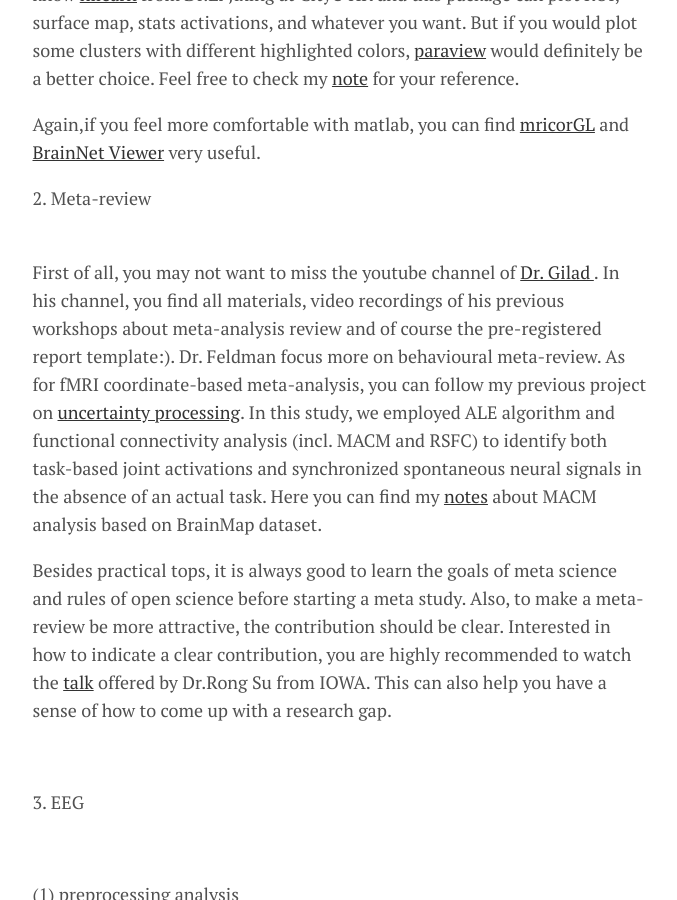
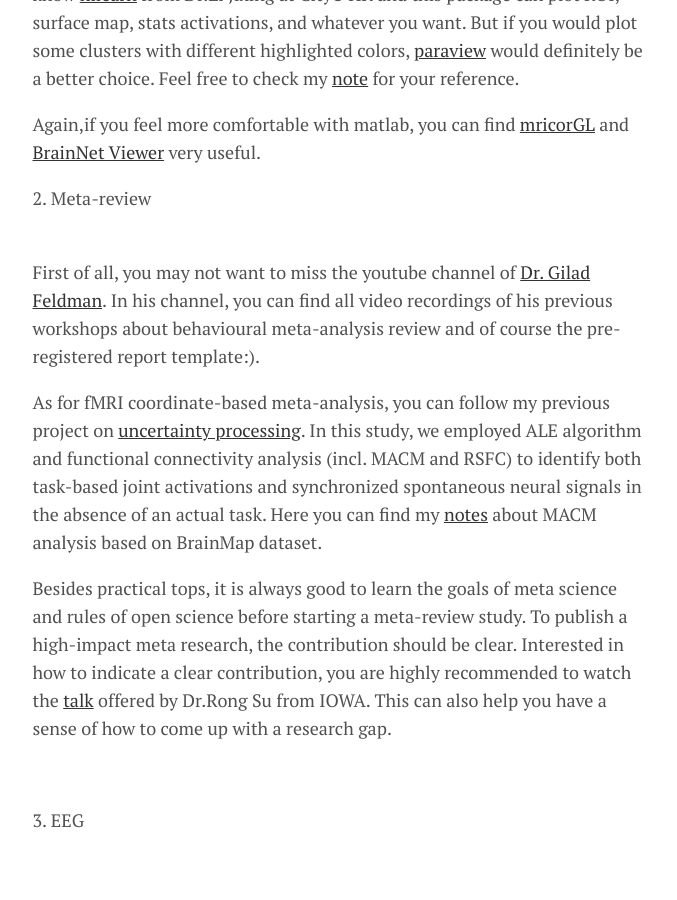
Before and after one commit to wu-shuyi/wu-shuyi.github.io, a Jekyll site: the page built from menu/learning resources.md, in a window 1280 px wide and 900 px high, scrolled down 3226 px. Shown: the whole window, without its empty margins (300-977 px from the left). Built offline with Jekyll 4.4.1, drawn with Linux system fonts in a browser that asks for light colours; some of the changed text lies outside the part shown.

Commit message:
Update learning resources.md

```diff
--- a/menu/learning resources.md
+++ b/menu/learning resources.md
@@ -9,7 +9,7 @@ image: lionrock.JPG
 Here I would share some of my learning notes and open materials. <br>
 
 ---
-<font size="4.5"> open materials </font> <br>
+<font size="4.5"> Open materials </font> <br>
 <font size="4.5"> 1. Neuroscience </font> <br>
 <font size="4"> (1) Harvard - Fundamentals of Neuroscience P3: The Brain (Prof. David Cox) </font>
 [video](https://www.bilibili.com/video/av41830186/?p=1) <br>
@@ -60,7 +60,7 @@ Here I would share some of my learning notes and open materials. <br>
 <br>
 <font size="4.5"> Notes </font> <br>
 <font size="4.5">  1. fMRI </font> <br>
-<font size="4"> (1)View and open DICOM data </font>  <br>
+<font size="4"> (1) View and open DICOM data </font>  <br>
 Both [BeeDicomViewer](https://beedicom.com/) and [Mango](http://mangoviewer.com/usingmango.html) work good for viewing MRI raw data.
 For further analysis, you could use [mricroGL](https://www.nitrc.org/projects/mricrogl/) or [dcm2nii](https://www.nitrc.org/projects/dcm2nii/) to get data in the nii format.
 
@@ -80,12 +80,12 @@ Again,if you feel more comfortable with matlab, you can find [mricorGL](https://
 
 
 <font size="4.5">  2. Meta-review </font> <br>
-First of all, you may not want to miss the youtube channel of [Dr. Gilad ](https://www.youtube.com/@GiladFeldmanScience/channels). In his channel, you find all materials, video recordings of his previous workshops about meta-analysis review and of course the pre-registered report template:).
-Dr. Feldman focus more on behavioural meta-review. As for fMRI coordinate-based meta-analysis, you can follow my previous project on [uncertainty processing](https://www.sciencedirect.com/science/article/pii/S1053811921003864). In this study, we employed ALE algorithm and functional connectivity analysis (incl. MACM and RSFC) to identify both task-based joint activations and synchronized spontaneous neural signals in the absence of an actual task. Here you can find my [notes](https://www.evernote.com/shard/s721/sh/a709bb6c-d8aa-d3a8-7f11-ba7194ff1cca/rcclWe5Cvk7UT_XObTR9rSagqOFU93kXmz_XlZPR_DyIP9Mf_GikTtdRPQ) about MACM analysis based on BrainMap dataset.
+First of all, you may not want to miss the youtube channel of [Dr. Gilad Feldman](https://www.youtube.com/@GiladFeldmanScience/playlists). In his channel, you can find all video recordings of his previous workshops about behavioural meta-analysis review and of course the pre-registered report template:).
 
-Besides practical tops, it is always good to learn the goals of meta science and rules of open science before starting a meta study.
-Also, to make a meta-review be more attractive, the contribution should be clear. Interested in how to indicate a clear contribution, you are highly recommended to watch the [talk](https://github.com/wu-shuyi/meta-analysis_behavioural) offered by Dr.Rong Su from IOWA. This can also help you have a sense of how to come up with a research gap. <br>
+As for fMRI coordinate-based meta-analysis, you can follow my previous project on [uncertainty processing](https://www.sciencedirect.com/science/article/pii/S1053811921003864). In this study, we employed ALE algorithm and functional connectivity analysis (incl. MACM and RSFC) to identify both task-based joint activations and synchronized spontaneous neural signals in the absence of an actual task. Here you can find my [notes](https://www.evernote.com/shard/s721/sh/a709bb6c-d8aa-d3a8-7f11-ba7194ff1cca/rcclWe5Cvk7UT_XObTR9rSagqOFU93kXmz_XlZPR_DyIP9Mf_GikTtdRPQ) about MACM analysis based on BrainMap dataset.
 
+Besides practical tops, it is always good to learn the goals of meta science and rules of open science before starting a meta-review study.
+To publish a high-impact meta research, the contribution should be clear. Interested in how to indicate a clear contribution, you are highly recommended to watch the [talk](https://github.com/wu-shuyi/meta-analysis_behavioural) offered by Dr.Rong Su from IOWA. This can also help you have a sense of how to come up with a research gap. <br>
 
 
 <br>
```
